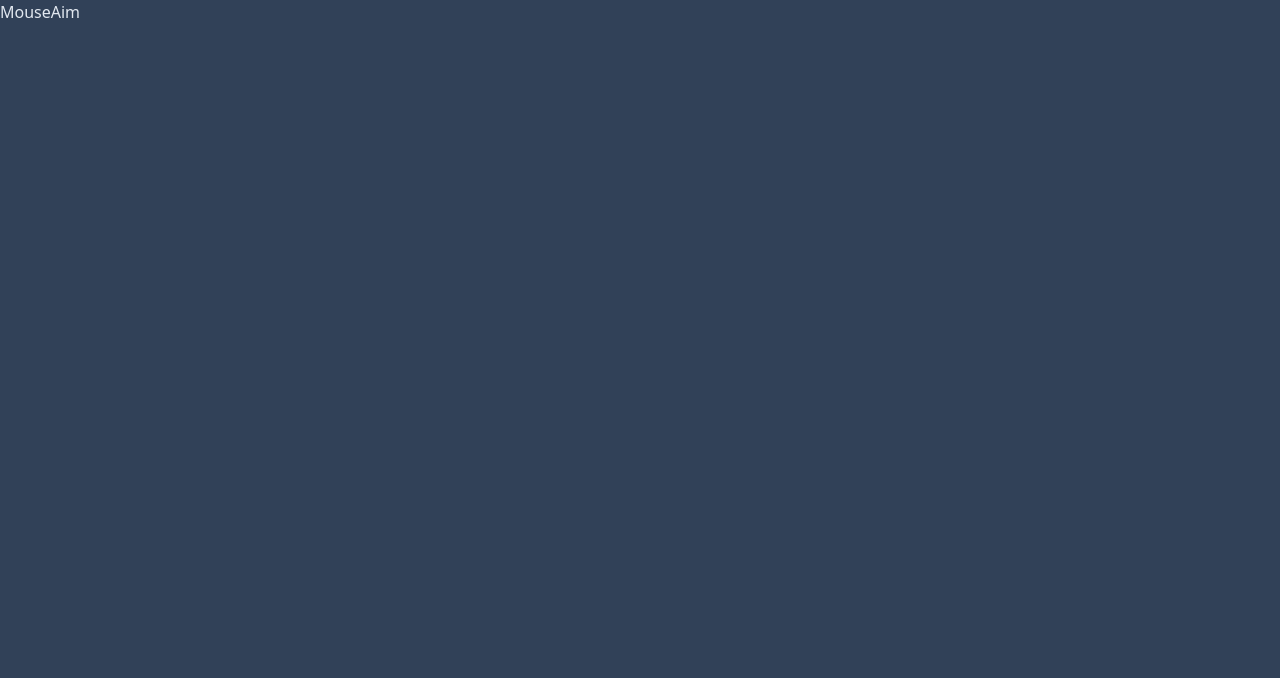
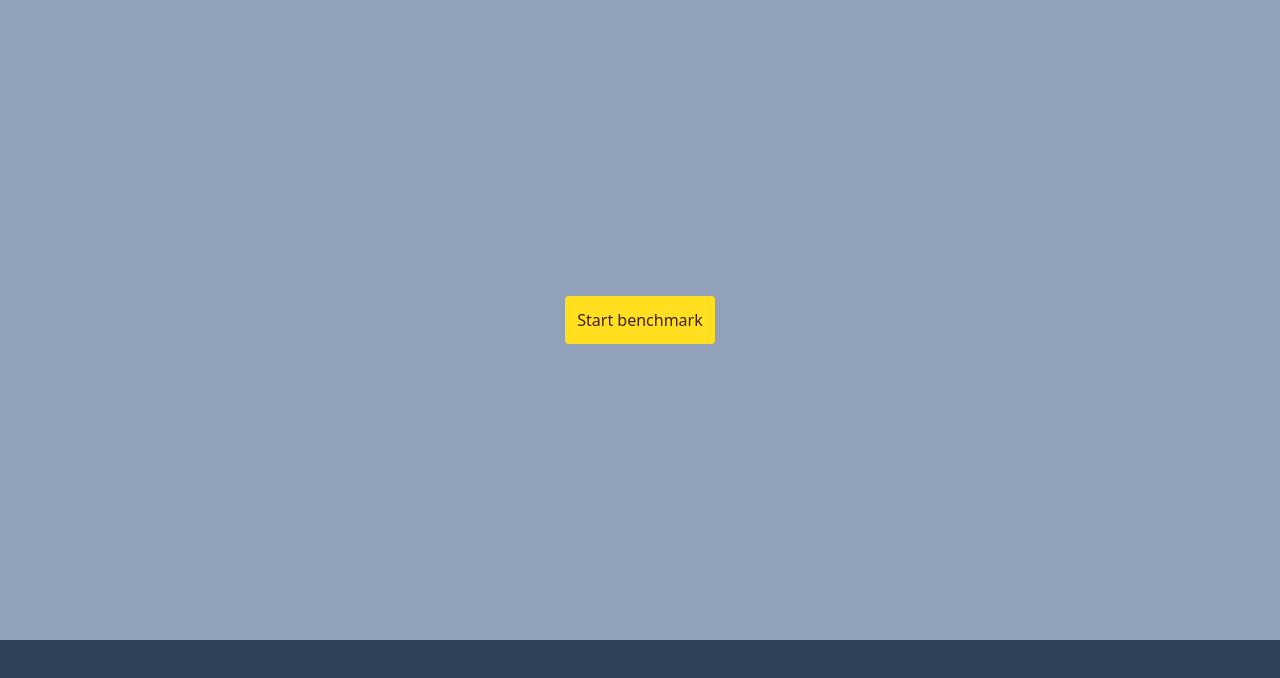
Before and after one commit to emilmpettersen/benchmarks, a React (Vite) app: page /mouseaim in a window 1280 px wide. Shown: the top 678 px of the page. Built offline with nearby package versions, Linux system fonts and the light colour scheme.

Commit message:
Added aim trainer feature

```diff
--- a/src/features/Dashboard/Dashboard.jsx
+++ b/src/features/Dashboard/Dashboard.jsx
@@ -1,7 +1,16 @@
 import React from 'react';
+import { useLocalStorageArray } from '../../utility/useLocalStorageArray';
 
-const dashboard = (props) => {
-  return <div>Reaction time: {localStorage.getItem('reactionTime')}</div>;
+const Dashboard = (props) => {
+  const [reactionTime, addReactionTime, clearReactionHistory] =
+    useLocalStorageArray('reactionTime');
+  const [mouseAim, addMouseAim, clearMouseAimHistory] = useLocalStorageArray('mouseAim');
+  return (
+    <div>
+      <div>Reaction time: {reactionTime}</div>
+      <div>Mouse aim: {mouseAim}</div>
+    </div>
+  );
 };
 
-export default dashboard;
+export default Dashboard;
--- /dev/null
+++ b/src/features/MouseAim/AimArea.jsx
@@ -0,0 +1,78 @@
+import React, { useRef, useState } from 'react';
+import Target from './Target';
+import Button from '../../ui/Button';
+import { useLocalStorageArray } from '../../utility/useLocalStorageArray';
+import { useNavigate } from 'react-router';
+
+const getRandomPosition = () => {
+  const x = Math.round(Math.random() * 800);
+  const y = Math.round(Math.random() * 450);
+  return { x, y };
+};
+
+const AimArea = () => {
+  const [isActive, setIsActive] = useState(false);
+  const [position, setPosition] = useState({});
+  const [targetCount, setTargetCount] = useState(1);
+  const [reactionTime, setReactionTime] = useState(null);
+  const startTime = useRef(null);
+  const totalTargets = 30;
+  const [aimHistory, addResult, clearHistory] = useLocalStorageArray('mouseAim');
+  const navigate = useNavigate();
+
+  const handleTargetClick = () => {
+    setPosition(getRandomPosition());
+
+    setTargetCount((prev) => prev + 1);
+    console.log(targetCount);
+    if (targetCount >= totalTargets) {
+      const rt = Math.floor((Date.now() - startTime.current) / totalTargets);
+      setReactionTime(rt);
+      setIsActive(false);
+    }
+  };
+
+  const saveScore = () => {
+    addResult(reactionTime);
+    navigate('/dashboard');
+  };
+
+  const startBenchmark = () => {
+    if (reactionTime != null) {
+      setReactionTime(null);
+      setTargetCount(1);
+    }
+    setIsActive(true);
+    setPosition(getRandomPosition());
+    startTime.current = Date.now();
+  };
+
+  return (
+    <div
+      className={`flex justify-center w-full h-[80dvh] bg-slate-400 flex-col text-center ${!isActive && 'items-center'} `}
+    >
+      {isActive ? (
+        <>
+          <span>
+            {targetCount} of {totalTargets}
+          </span>
+          <div className="m-auto w-[850px] h-[550px] relative">
+            <Target position={position} handleTargetClick={handleTargetClick}></Target>
+          </div>
+        </>
+      ) : reactionTime != null ? (
+        <div className="flex gap-8 flex-col">
+          <h3 className="text-3xl">{reactionTime}ms</h3>
+          <div className="flex gap-4 justify-center">
+            <Button handleClick={saveScore}>Save score</Button>
+            <Button handleClick={startBenchmark}>Try again</Button>
+          </div>
+        </div>
+      ) : (
+        <Button handleClick={startBenchmark}>Start benchmark</Button>
+      )}
+    </div>
+  );
+};
+
+export default AimArea;
--- a/src/features/MouseAim/MouseAim.jsx
+++ b/src/features/MouseAim/MouseAim.jsx
@@ -1,11 +1,8 @@
-import React from "react"
+import React from 'react';
+import AimArea from './AimArea';
 
 const MouseAim = (props) => {
-  return (
-    <div>
-      MouseAim
-    </div>
-  )
+  return <AimArea></AimArea>;
 };
 
 export default MouseAim;
--- /dev/null
+++ b/src/features/MouseAim/Target.jsx
@@ -0,0 +1,13 @@
+import React from 'react';
+
+const Target = ({ position, handleTargetClick }) => {
+  return (
+    <div
+      className={`w-[100px] h-[100px] absolute rounded-full bg-green-400`}
+      style={{ left: position.x, top: position.y }}
+      onClick={handleTargetClick}
+    ></div>
+  );
+};
+
+export default Target;
--- a/src/features/ReactionTime/ReactionTime.jsx
+++ b/src/features/ReactionTime/ReactionTime.jsx
@@ -1,13 +1,18 @@
-import { useState } from "react";
-import ClickBox from "./ClickBox";
+import { useState } from 'react';
+import ClickBox from './ClickBox';
 
 function ReactionTime() {
-    return (
-        <>
-        <ClickBox/>
-        <p>Reaction time</p>
-        </>
-    )
+  return (
+    <>
+      <ClickBox />
+      <div className="justify-center flex mt-4">
+        <p>
+          <b>NOTE:</b> Result will depend on your equipment, such as the refresh rate of your
+          monitor.
+        </p>
+      </div>
+    </>
+  );
 }
 
 export default ReactionTime;
```
